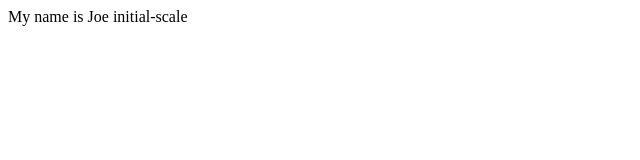
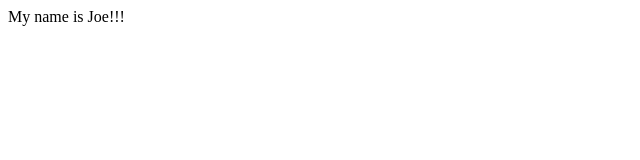
Before and after one commit to huberfam101/First-Github-Project-, a plain HTML site: page index.html in a window 1280 px wide. Shown: the full height of the page, 0-640 px from the left. Drawn offline with Linux system fonts and the light colour scheme.

Commit message:
Emphisise the name

```diff
--- a/index.html
+++ b/index.html
@@ -7,6 +7,6 @@
     <title>Document</title>
 </head>
 <body>
- My name is Joe initial-scale
+ My name is Joe!!!
 </body>
 </html>
```
Also changed, not shown: about.html (deleted).
